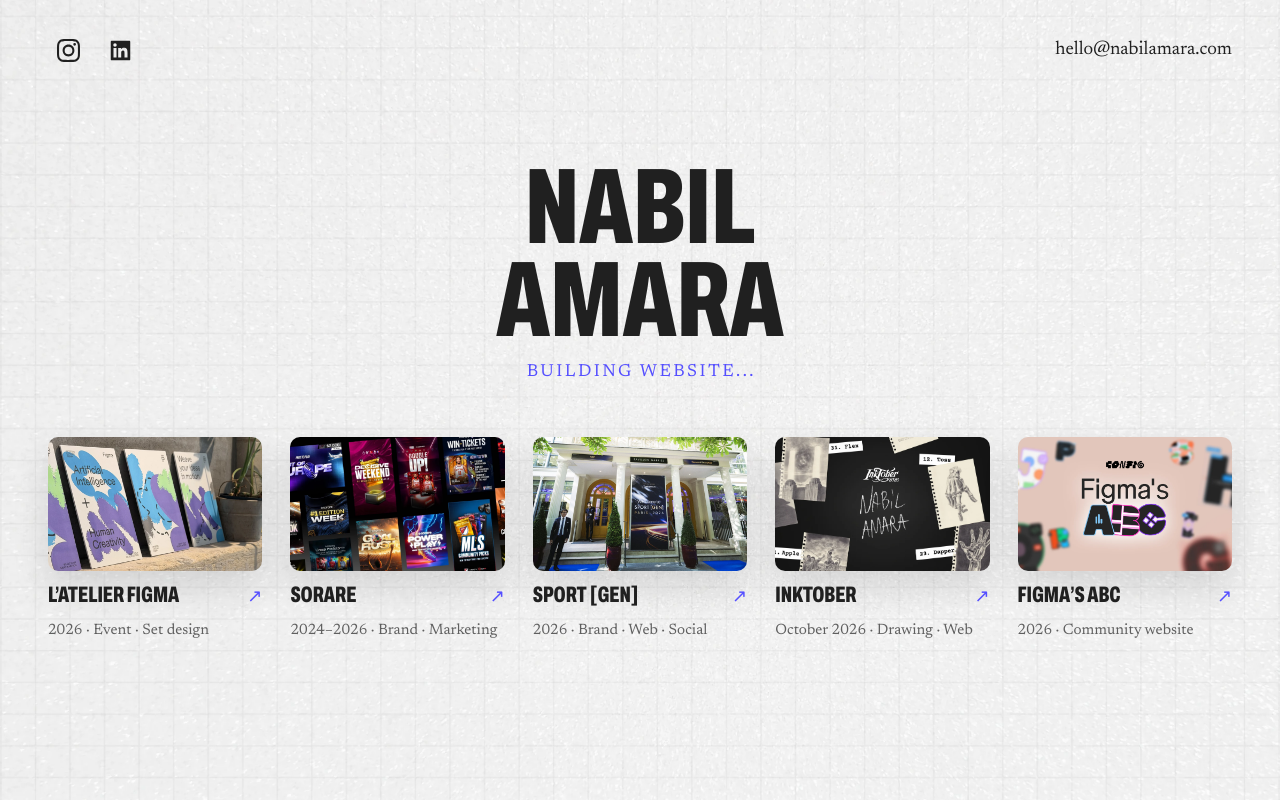
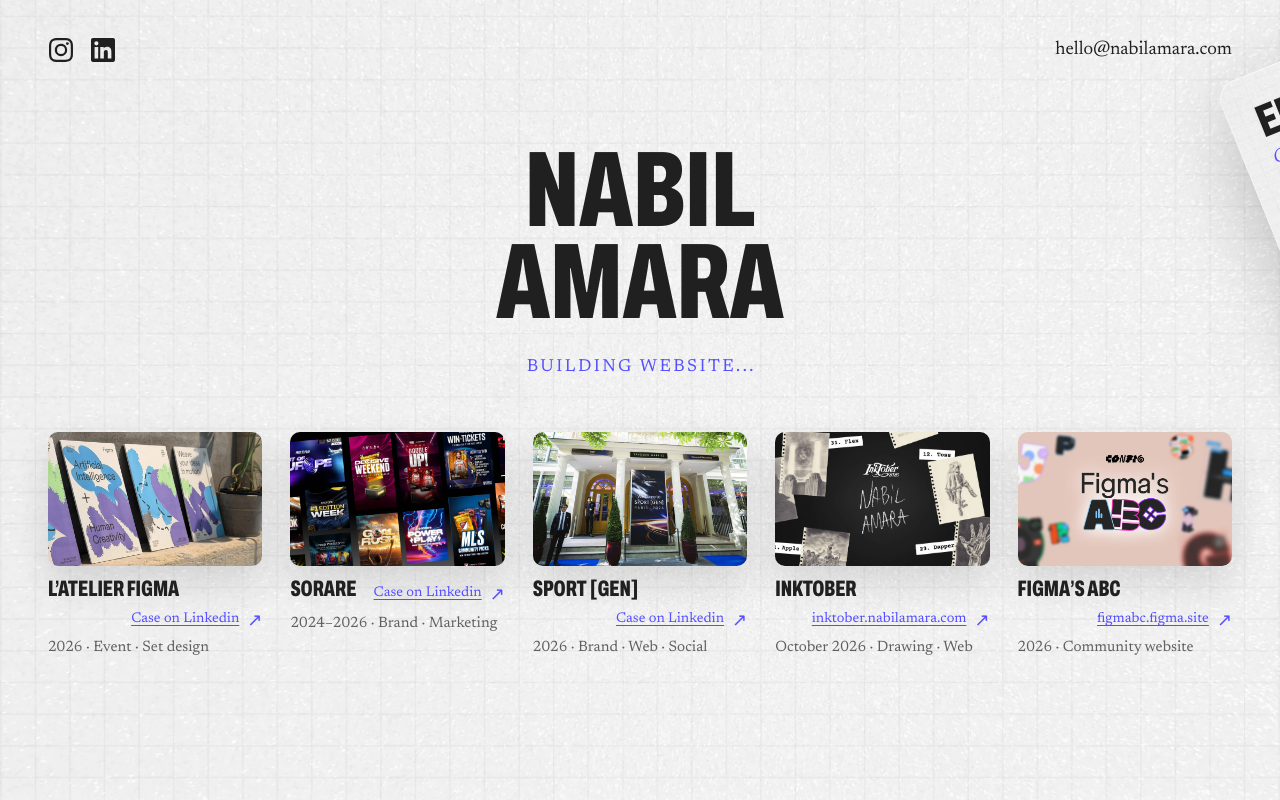
Before and after one commit to j0hnmen/nabilamara.com, a plain HTML site: page index.html in a window 1280 px wide. Drawn offline with Linux system fonts and the light colour scheme.

Commit message:
Mobile: link labels beside arrows, mail corner visible; more title spacing; tighter social icons
Co-Authored-By: Claude Opus 5.5 <noreply@anthropic.com>
Claude-Session: https://claude.ai/code/session_01QfCq9SgQRfkMFT4zM2N2fm

```diff
--- a/index.html
+++ b/index.html
@@ -41,12 +41,12 @@ html{background:#f0f0f0}
 body{min-height:100vh;color:var(--ink);font-family:var(--text);-webkit-font-smoothing:antialiased}
 .paper{position:fixed;inset:0;z-index:-1;background:#f0f0f0 url(img/paper.webp) center top/cover no-repeat}
 a{color:inherit;text-decoration:none}
-.soc{position:absolute;z-index:5;display:flex;gap:4px;top:26px;left:44px}
-.soc a{display:grid;place-items:center;width:48px;height:48px;border-radius:50%;color:var(--ink);transition:color .25s,transform .3s cubic-bezier(.3,1.6,.5,1)}
+.soc{position:absolute;z-index:5;display:flex;gap:0;top:26px;left:40px}
+.soc a{display:grid;place-items:center;width:42px;height:48px;border-radius:50%;color:var(--ink);transition:color .25s,transform .3s cubic-bezier(.3,1.6,.5,1)}
 .soc a:hover{color:var(--blue);transform:scale(1.08)}
-.soc svg{width:25px;height:25px;fill:currentColor;display:block}
-.soc a[data-soc=instagram] svg{transform:scale(.92)} .soc a[data-soc=linkedin] svg{transform:scale(.8)}
-header.hero{min-height:48vh;display:flex;flex-direction:column;align-items:center;justify-content:center;gap:clamp(12px,1.3vw,20px);padding:120px 24px 50px;text-align:center}
+.soc svg{width:24px;height:24px;fill:currentColor;display:block}
+
+header.hero{min-height:48vh;display:flex;flex-direction:column;align-items:center;justify-content:center;gap:clamp(22px,2.3vw,36px);padding:120px 24px 50px;text-align:center}
 h1{font-family:var(--display);font-weight:800;font-stretch:62%;text-transform:uppercase;font-size:clamp(64px,8.6vw,136px);line-height:.86;color:var(--ink)}
 .sub{font-family:var(--text);font-weight:400;font-variation-settings:'opsz' 14;text-transform:uppercase;font-size:clamp(13px,1.35vw,20px);letter-spacing:.14em;padding-left:.14em;line-height:1;color:var(--blue)}
 main{max-width:1360px;margin:0 auto;padding:30px 56px 120px;display:grid;grid-template-columns:repeat(6,1fr);gap:64px 40px}
@@ -63,6 +63,13 @@ main{max-width:1360px;margin:0 auto;padding:30px 56px 120px;display:grid;grid-te
 .tile:hover .t,.tile:focus-visible .t{background-size:100% 3px}
 .go{font-family:system-ui,sans-serif;font-size:22px;color:var(--blue);transition:transform .3s cubic-bezier(.3,1.6,.5,1)}
 .tile:hover .go{transform:translate(3px,-3px)}
+.lnk{display:flex;align-items:center;gap:8px;margin-left:auto;white-space:nowrap}
+.lnk .go{line-height:1;display:block}
+.lbl{line-height:1}
+.lbl{display:none;font-family:var(--text);font-size:14px;color:var(--blue);text-decoration:underline;text-decoration-thickness:1px;text-underline-offset:3px}
+/* écrans tactiles : pas de curseur, donc l'étiquette de la bulle s'affiche à gauche de la flèche */
+@media (hover:none){.cap{flex-wrap:wrap;row-gap:6px}.lbl{display:inline}
+  html .mveil.peek .mbox{transform:translate(calc(100% - 26px),12px) rotate(-22deg);pointer-events:auto;cursor:pointer}}
 .meta{font-size:18px;color:var(--dim)}
 .tile:focus-visible{outline:2px solid var(--blue);outline-offset:8px;border-radius:14px}
 
@@ -122,7 +129,7 @@ html,body{overflow-x:hidden}
   .meta{font-size:15px}
 }
 @media (max-width:1000px){main{grid-template-columns:1fr 1fr;padding:20px 32px 90px;gap:48px 28px}.tile,.tile:nth-child(4){grid-column:auto}.tile:last-child{grid-column:1 / -1;max-width:calc(50% - 14px);justify-self:center;width:100%}}
-@media (max-width:640px){.soc{top:14px;left:12px;gap:0}.mailbtn{top:20px;right:14px;font-size:15px}.mveil{top:56px;right:16px}.soc a{width:44px;height:44px}.soc svg{width:22px;height:22px}
+@media (max-width:640px){.soc{top:14px;left:14px;gap:0}.mailbtn{top:20px;right:14px;font-size:15px}.mveil{top:56px;right:16px}.soc a{width:38px;height:44px}.soc svg{width:22px;height:22px}
   header.hero{min-height:auto;padding:110px 20px 50px}
   main{grid-template-columns:1fr;padding:10px 20px 70px;gap:44px}.tile:last-child{max-width:none}}
 @media (prefers-reduced-motion:reduce){.tile{animation:none;opacity:1;transform:none}}
@@ -154,27 +161,27 @@ html,body{overflow-x:hidden}
 <main aria-label="Projects">
     <a class="tile" data-umami-event="Project click" data-umami-event-project="L’Atelier Figma" href="https://www.linkedin.com/feed/update/urn:li:activity:7510960044809568257/" target="_blank" rel="noopener" style="--d:0ms">
       <span class="im" data-tip="Case on Linkedin"><img src="img/atelier.webp" alt="L’Atelier Figma" loading="eager" style="object-position:50% 50%"></span>
-      <div class="cap"><h2 class="t">L’Atelier Figma</h2><span class="go" aria-hidden="true">↗</span></div>
+      <div class="cap"><h2 class="t">L’Atelier Figma</h2><span class="lnk"><span class="lbl">Case on Linkedin</span><span class="go" aria-hidden="true">↗</span></span></div>
       <span class="meta">2026 · Event · Set design</span>
     </a>
     <a class="tile" data-umami-event="Project click" data-umami-event-project="Sorare" href="https://www.linkedin.com/feed/update/urn:li:activity:7300220200203739137/" target="_blank" rel="noopener" style="--d:70ms">
       <span class="im" data-tip="Case on Linkedin"><img src="img/sorare.webp" alt="Sorare" loading="eager" style="object-position:50% 50%"></span>
-      <div class="cap"><h2 class="t">Sorare</h2><span class="go" aria-hidden="true">↗</span></div>
+      <div class="cap"><h2 class="t">Sorare</h2><span class="lnk"><span class="lbl">Case on Linkedin</span><span class="go" aria-hidden="true">↗</span></span></div>
       <span class="meta">2024–2026 · Brand · Marketing</span>
     </a>
     <a class="tile" data-umami-event="Project click" data-umami-event-project="Sport [Gen]" href="https://www.linkedin.com/feed/update/urn:li:activity:7466105289935736832/" target="_blank" rel="noopener" style="--d:140ms">
       <span class="im" data-tip="Case on Linkedin"><img src="img/sportgen.webp" alt="Sport [Gen]" loading="eager" style="object-position:50% 55%"></span>
-      <div class="cap"><h2 class="t">Sport [Gen]</h2><span class="go" aria-hidden="true">↗</span></div>
+      <div class="cap"><h2 class="t">Sport [Gen]</h2><span class="lnk"><span class="lbl">Case on Linkedin</span><span class="go" aria-hidden="true">↗</span></span></div>
       <span class="meta">2026 · Brand · Web · Social</span>
     </a>
     <a class="tile" data-umami-event="Project click" data-umami-event-project="Inktober" href="https://inktober.nabilamara.com/" target="_blank" rel="noopener" style="--d:210ms">
       <span class="im" data-tip="inktober.nabilamara.com"><img src="img/inktober.webp" alt="Inktober" loading="lazy" style="object-position:50% 50%"></span>
-      <div class="cap"><h2 class="t">Inktober</h2><span class="go" aria-hidden="true">↗</span></div>
+      <div class="cap"><h2 class="t">Inktober</h2><span class="lnk"><span class="lbl">inktober.nabilamara.com</span><span class="go" aria-hidden="true">↗</span></span></div>
       <span class="meta">October 2026 · Drawing · Web</span>
     </a>
     <a class="tile" data-umami-event="Project click" data-umami-event-project="Figma’s ABC" href="https://figmabc.figma.site/" target="_blank" rel="noopener" style="--d:280ms">
       <span class="im" data-tip="figmabc.figma.site"><img src="img/figmabc.webp" alt="Figma’s ABC" loading="lazy" style="object-position:50% 45%"></span>
-      <div class="cap"><h2 class="t">Figma’s ABC</h2><span class="go" aria-hidden="true">↗</span></div>
+      <div class="cap"><h2 class="t">Figma’s ABC</h2><span class="lnk"><span class="lbl">figmabc.figma.site</span><span class="go" aria-hidden="true">↗</span></span></div>
       <span class="meta">2026 · Community website</span>
     </a>
 </main>
@@ -182,7 +189,9 @@ html,body{overflow-x:hidden}
 (()=>{const v=document.getElementById('mveil'),b=document.getElementById('mailbtn'),cp=document.getElementById('mcopy'),fine=matchMedia('(hover:hover) and (pointer:fine)').matches;
 const isOn=()=>v.classList.contains('on');
 const open=()=>{v.classList.remove('peek');v.classList.add('on');b.setAttribute('aria-expanded','true');if(!fine)return;setTimeout(()=>v.querySelector('.opt').focus({preventScroll:true}),120)};
-const close=()=>{v.classList.remove('on','peek');b.setAttribute('aria-expanded','false')};
+const close=()=>{v.classList.remove('on','peek');if(!fine)v.classList.add('peek');b.setAttribute('aria-expanded','false')};
+if(!fine){v.classList.add('peek'); // tactile : le coin de la box reste visible sous l'adresse, et l'ouvre au toucher
+  v.addEventListener('click',e=>{if(!isOn()){e.preventDefault();e.stopPropagation();open()}},true)}
 b.onclick=e=>{e.stopPropagation();isOn()?close():open()};
 if(fine){b.addEventListener('pointerenter',()=>{if(!isOn())v.classList.add('peek')});b.addEventListener('pointerleave',()=>v.classList.remove('peek'))}
 document.getElementById('mclose').onclick=close;
```
